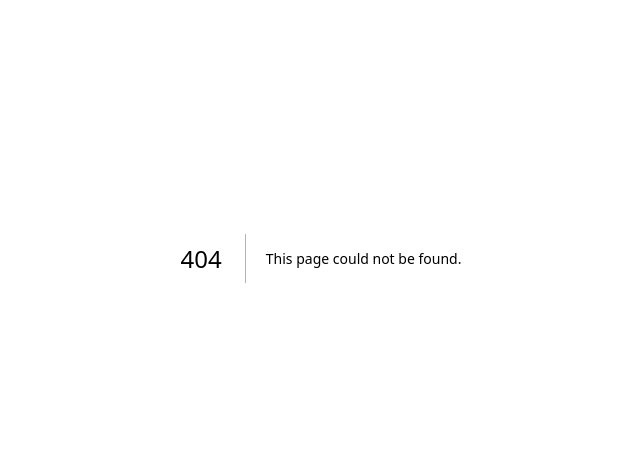
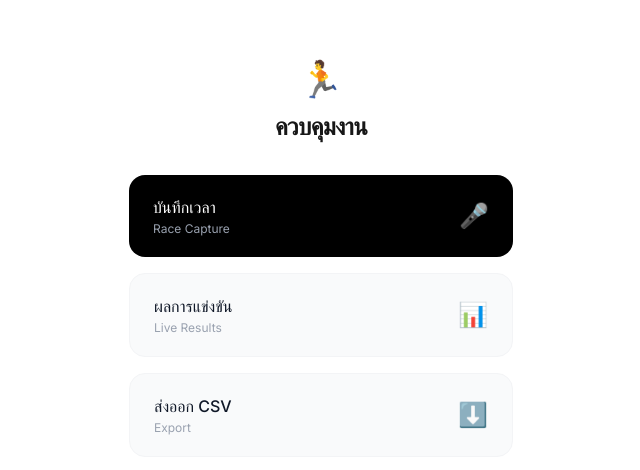
Before and after one commit to wmmz-007/timing, a Next.js app: page /event/1 in a window 1280 px wide. Before the commit this address had no page. Shown: the part 142-612 px from the top of the page, without its empty margins (319-959 px from the left). Built offline with nearby package versions, Linux system fonts and the light colour scheme.

Commit message:
feat: add event hub page with links to capture/results/export

```diff
--- /dev/null
+++ b/app/event/[id]/page.tsx
@@ -0,0 +1,53 @@
+import Link from 'next/link'
+
+interface Props {
+  params: Promise<{ id: string }>
+}
+
+export default async function EventHubPage({ params }: Props) {
+  const { id } = await params
+
+  return (
+    <main className="min-h-screen flex flex-col items-center justify-center px-6">
+      <div className="w-full max-w-sm space-y-4">
+        <div className="mb-8 text-center">
+          <span className="text-4xl">🏃</span>
+          <h1 className="mt-3 text-2xl font-semibold tracking-tight">ควบคุมงาน</h1>
+        </div>
+
+        <Link
+          href={`/event/${id}/capture`}
+          className="flex items-center justify-between w-full bg-black text-white rounded-2xl px-6 py-5"
+        >
+          <div>
+            <p className="text-base font-medium">บันทึกเวลา</p>
+            <p className="text-xs text-gray-400 mt-0.5">Race Capture</p>
+          </div>
+          <span className="text-2xl">🎤</span>
+        </Link>
+
+        <Link
+          href={`/event/${id}/results`}
+          className="flex items-center justify-between w-full bg-gray-50 text-gray-900 rounded-2xl px-6 py-5 border border-gray-100"
+        >
+          <div>
+            <p className="text-base font-medium">ผลการแข่งขัน</p>
+            <p className="text-xs text-gray-400 mt-0.5">Live Results</p>
+          </div>
+          <span className="text-2xl">📊</span>
+        </Link>
+
+        <Link
+          href={`/event/${id}/export`}
+          className="flex items-center justify-between w-full bg-gray-50 text-gray-900 rounded-2xl px-6 py-5 border border-gray-100"
+        >
+          <div>
+            <p className="text-base font-medium">ส่งออก CSV</p>
+            <p className="text-xs text-gray-400 mt-0.5">Export</p>
+          </div>
+          <span className="text-2xl">⬇️</span>
+        </Link>
+      </div>
+    </main>
+  )
+}
```
